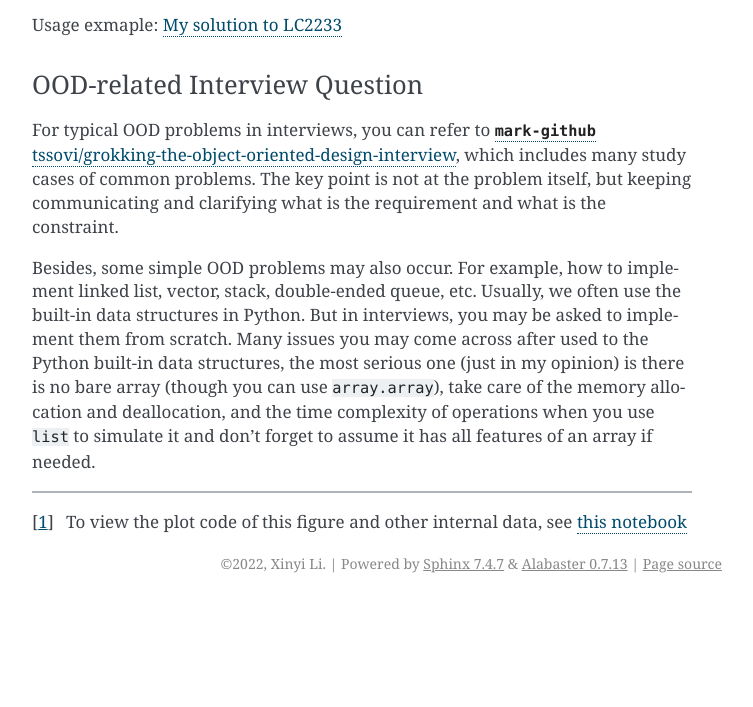
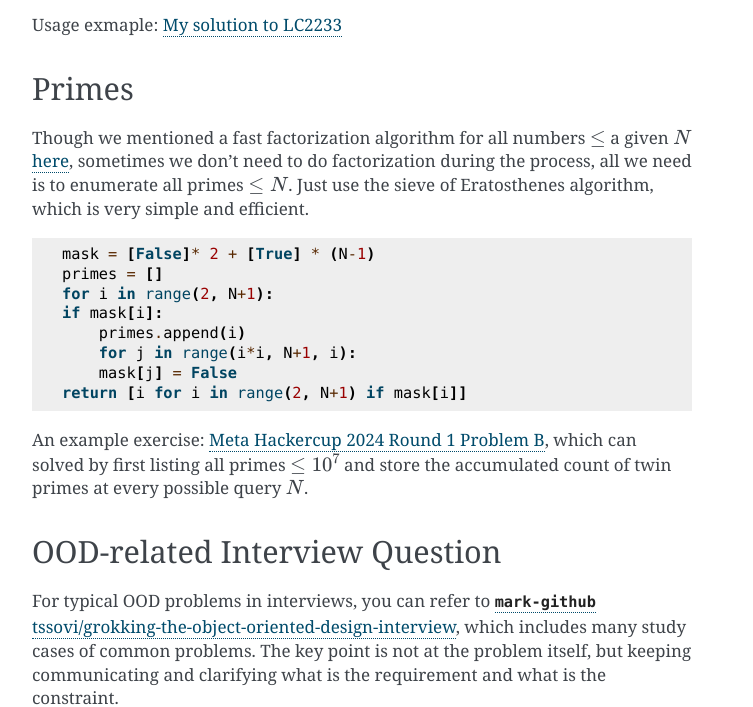
Before and after one commit to li-xin-yi/lctemplates, a Sphinx documentation site: the page built from docs/source/miscellaneous.md, in a window 1280 px wide and 900 px high, scrolled down 2971 px, cut to the strip 193-900 px from the top of the window. Shown: the whole strip, without its empty margins (388-1141 px from the left). Built offline with Sphinx 7.4.7, drawn with Linux system fonts in a browser that asks for light colours; cross-references to code outside the pages are shown as plain code; before the commit the page ends 3767 px from its top, so only the background shows below that.

Commit message:
Update miscellaneous.md

````diff
--- a/docs/source/miscellaneous.md
+++ b/docs/source/miscellaneous.md
@@ -155,7 +155,24 @@ for i in range(1,len(nums)):
 
 Usage exmaple: [My solution to LC2233](https://leetcode.com/problems/maximum-product-after-k-increments/discuss/2302400/python-no-heap-maybe-sweepline-onlogn)
 
-### OOD-related Interview Question
+## Primes
+
+Though we mentioned a fast factorization algorithm for all numbers $\le$ a given $N$ [here](https://lctemplates.readthedocs.io/en/latest/tips.html#prime-factorization), sometimes we don't need to do factorization during the process, all we need is to enumerate all primes $\le N$. Just use the sieve of Eratosthenes algorithm, which is very simple and efficient.
+
+```py
+mask = [False]* 2 + [True] * (N-1)
+primes = []
+for i in range(2, N+1):
+if mask[i]:
+    primes.append(i)
+    for j in range(i*i, N+1, i):
+    mask[j] = False
+return [i for i in range(2, N+1) if mask[i]]
+```
+
+An example exercise: [Meta Hackercup 2024 Round 1 Problem B](https://www.facebook.com/codingcompetitions/hacker-cup/2024/round-1/problems/B), which can solved by first listing all primes $\le 10^7$ and store the accumulated count of twin primes at every possible query $N$.
+
+## OOD-related Interview Question
 
 For typical OOD problems in interviews, you can refer to [{opticon}`mark-github` tssovi/grokking-the-object-oriented-design-interview](https://github.com/tssovi/grokking-the-object-oriented-design-interview), which includes many study cases of common problems. The key point is not at the problem itself, but keeping communicating and clarifying what is the requirement and what is the constraint.
 
````
